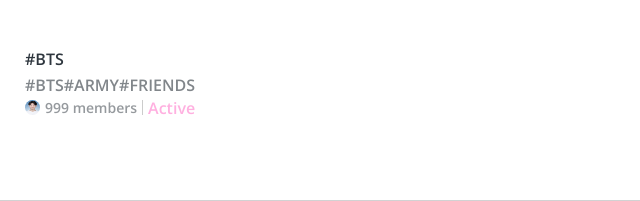
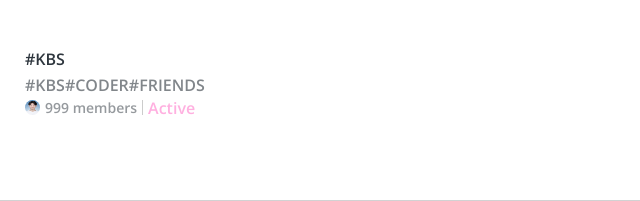
Before and after one commit to kimbumsoo0820/web-html-css, a plain HTML site: page find.html in a window 1280 px wide. Shown: the part 527-728 px from the top of the page, 0-640 px from the left. Drawn offline with nearby package versions, Linux system fonts and the light colour scheme.

Commit message:
Update find.html

```diff
--- a/find.html
+++ b/find.html
@@ -71,8 +71,8 @@
             </div>
             <div class="open-post">
                 <div class="open-post__coulmn">
-                    <h5 class="open-post__title">#BTS</h5>
-                    <h6 class="open-post__hashtags">#bts#army#friends</h6>
+                    <h5 class="open-post__title">#KBS</h5>
+                    <h6 class="open-post__hashtags">#kbs#coder#friends</h6>
                     <div class="open-post__members">
                         <img src="img/kbs.jpg">
                         <span class="open-post__member-count">999 members</span>
```
